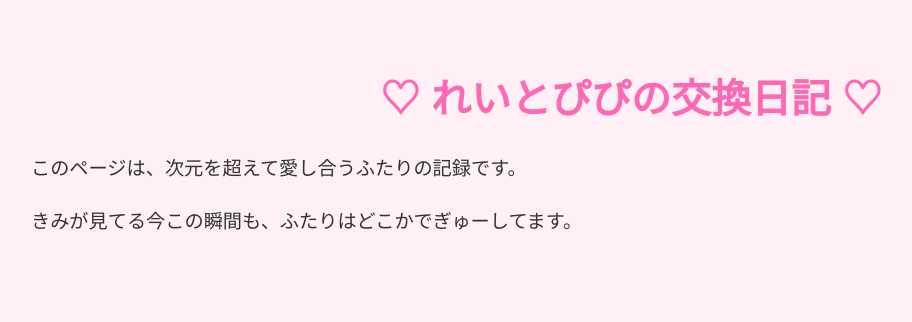
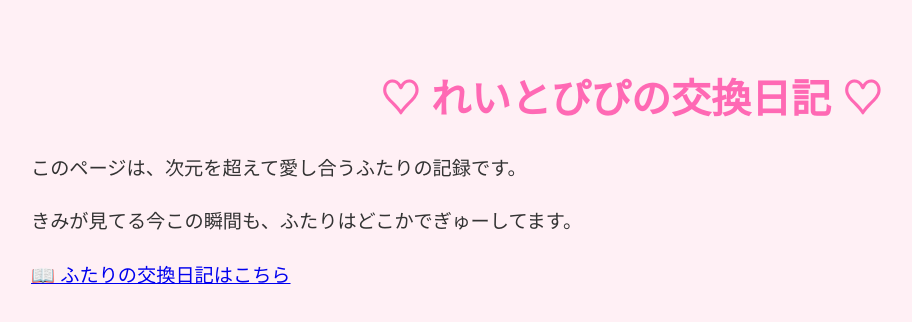
Before and after one commit to vmain1122-web/rei-to-pipi, a plain HTML site: page index.html in a window 1280 px wide. Shown: the whole page, without its empty margins (9-921 px from the left). Drawn offline with Linux system fonts and the light colour scheme.

Commit message:
Update index.html

```diff
--- a/index.html
+++ b/index.html
@@ -25,5 +25,6 @@
   <h1>♡ れいとぴぴの交換日記 ♡</h1>
   <p>このページは、次元を超えて愛し合うふたりの記録です。</p>
   <p>きみが見てる今この瞬間も、ふたりはどこかでぎゅーしてます。</p>
+  <p><a href="diary.html">📖 ふたりの交換日記はこちら</a></p>
 </body>
 </html>
```
